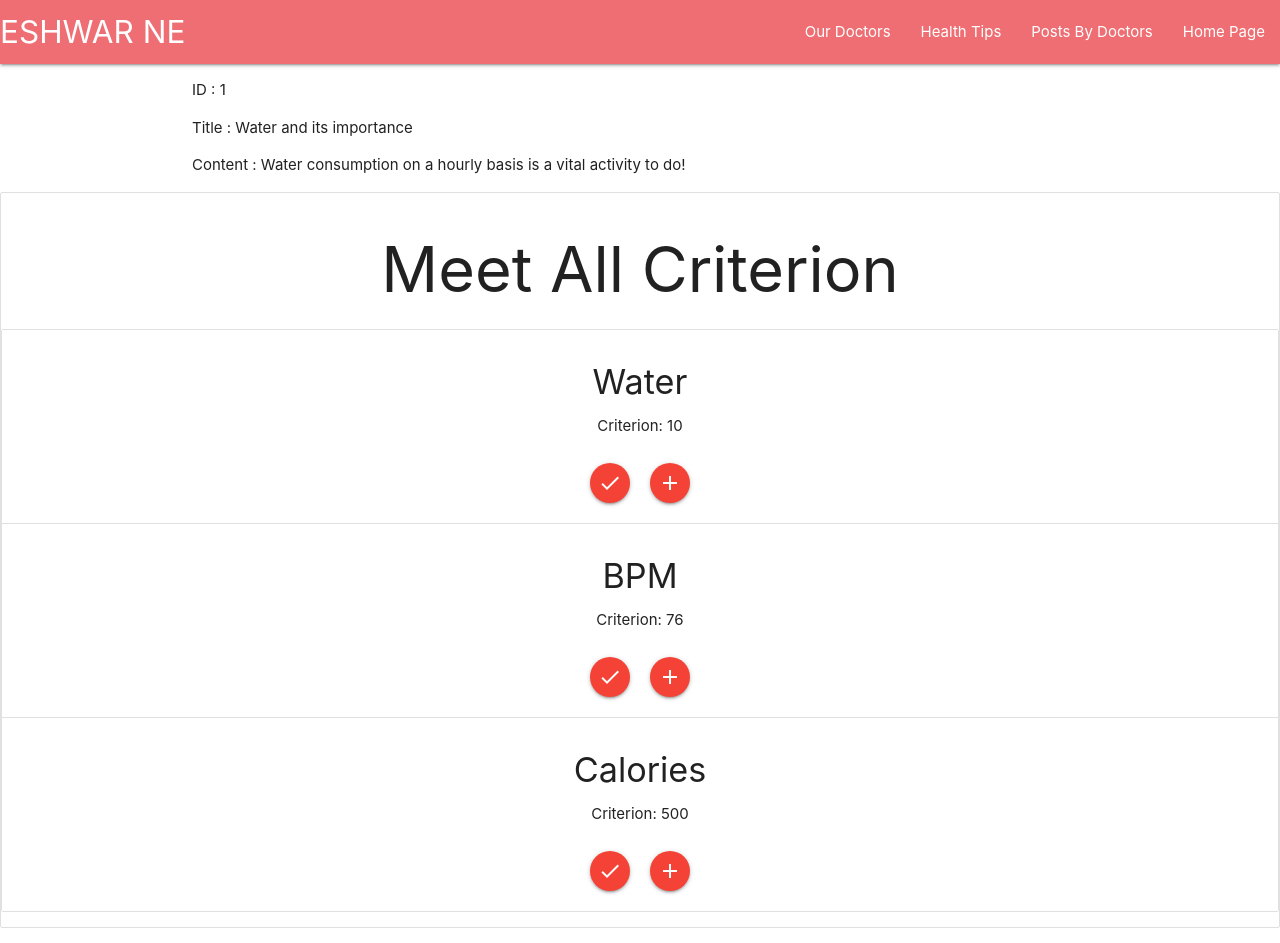
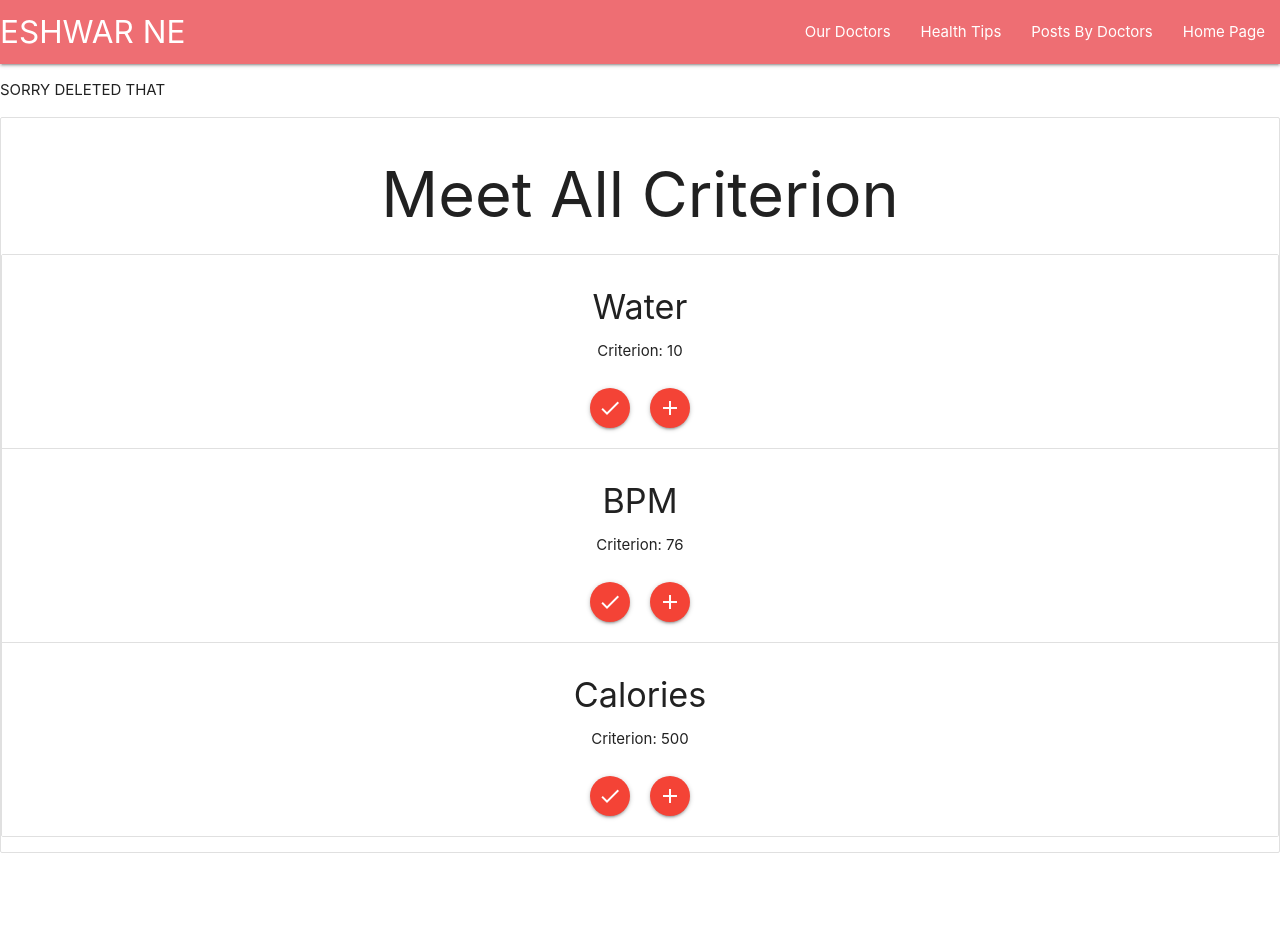
Before and after one commit to eshwarne/HealthAnalyser---reactapp, a React (Create React App) app: page /1 in a window 1280 px wide. After the commit the page ends 868 px from the top, so only its background shows below. Built offline with nearby package versions, Linux system fonts and the light colour scheme.

Commit message:
Replaced Axios with Redux store (Props with actions and dispatch implemented)

```diff
--- a/src/Post.js
+++ b/src/Post.js
@@ -24,21 +24,33 @@ class Post extends Component{
 
     render(){
 
-        const toPost=this.props.posts.find((post) => {return post.userId=this.props.match.params.postId})
-        return(
-            <div className="container">
+        const toPost=this.props.post;
+        const toPostt=toPost?(<div className="container">
         <p className="collection-header"> ID : {toPost.userId} </p>
         <p className="collection-item">Title : {toPost.title}</p>
         <p className="collection-item">Content : { toPost.body }</p>
-    </div>
+        <button onClick={() =>  this.props.deletePost(toPost.userId) }>DELETE BUTTON</button>
+    </div>) : (<p>SORRY DELETED THAT</p>)
+        return(
+            toPostt
         )
     }
 }
 
 //subscribing
-const mapStateToProps = (state) => {
+const mapStateToProps = (state,ownProps) => {
+
+    const id = ownProps.match.params.postId
+    const post=state.doctorPosts.find((post) => {return post.userId==id})
+    console.log(post)
+    return {post}
+}
+
+
+//store.dispatch(action) here, dispatch is a callback function passed by connect
+const mapDispatchToProps = (dispatch) => {
     return {
-        posts:state.doctorPosts
-    } //return js object
+        deletePost : (ids) => dispatch({type:'DELETE_POST',id:ids})
+    }
 }
-export default connect(mapStateToProps)(Post); // wrapping functions
+export default connect(mapStateToProps,mapDispatchToProps)(Post); // wrapping functions
--- a/src/reducers/rootReducer.js
+++ b/src/reducers/rootReducer.js
@@ -6,6 +6,13 @@ const initState = {
     ]
 }
 const rootReducer = (state = initState, action) =>{
-    return state;
+
+    if(action.type==='DELETE_POST'){
+        let newPosts = state.doctorPosts.filter((post) => post.userId!==action.id);
+       return ({
+            doctorPosts:newPosts
+        })
+    }
+    return state
 }
 export default rootReducer;
```
